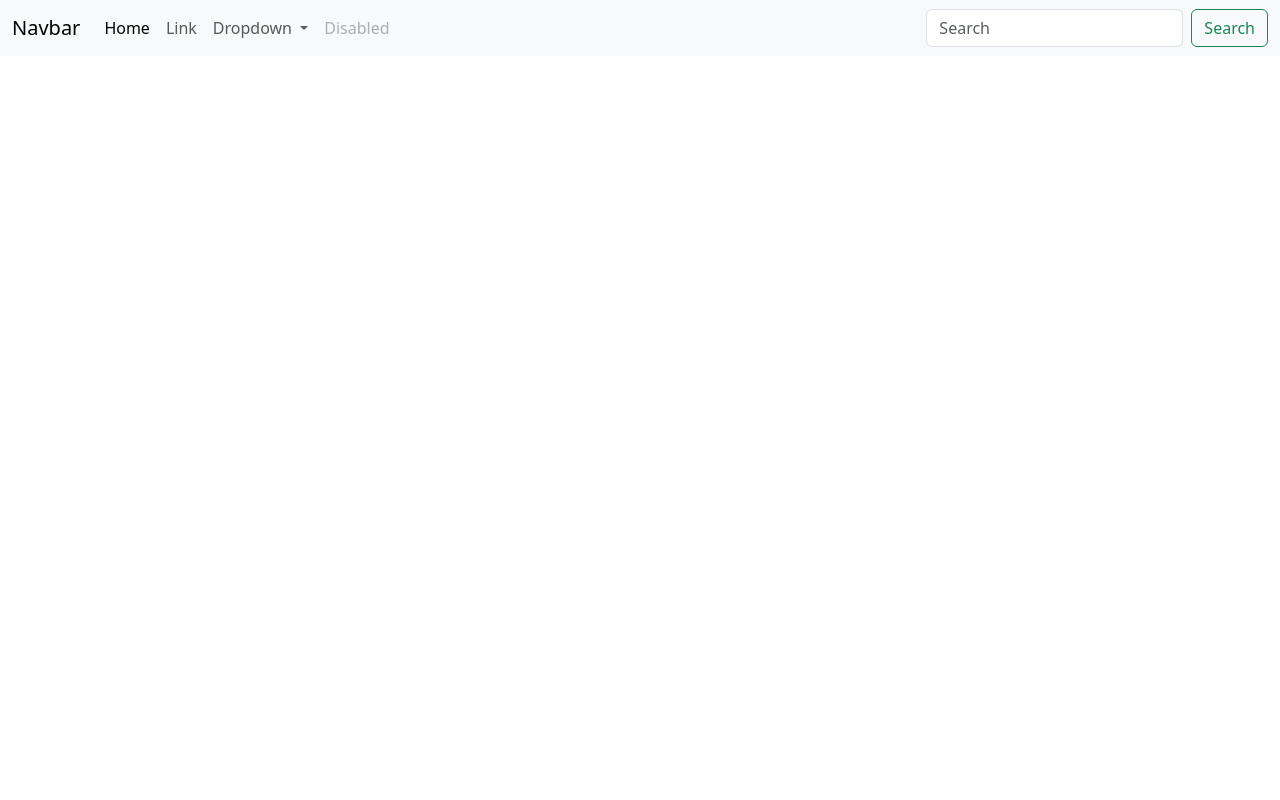
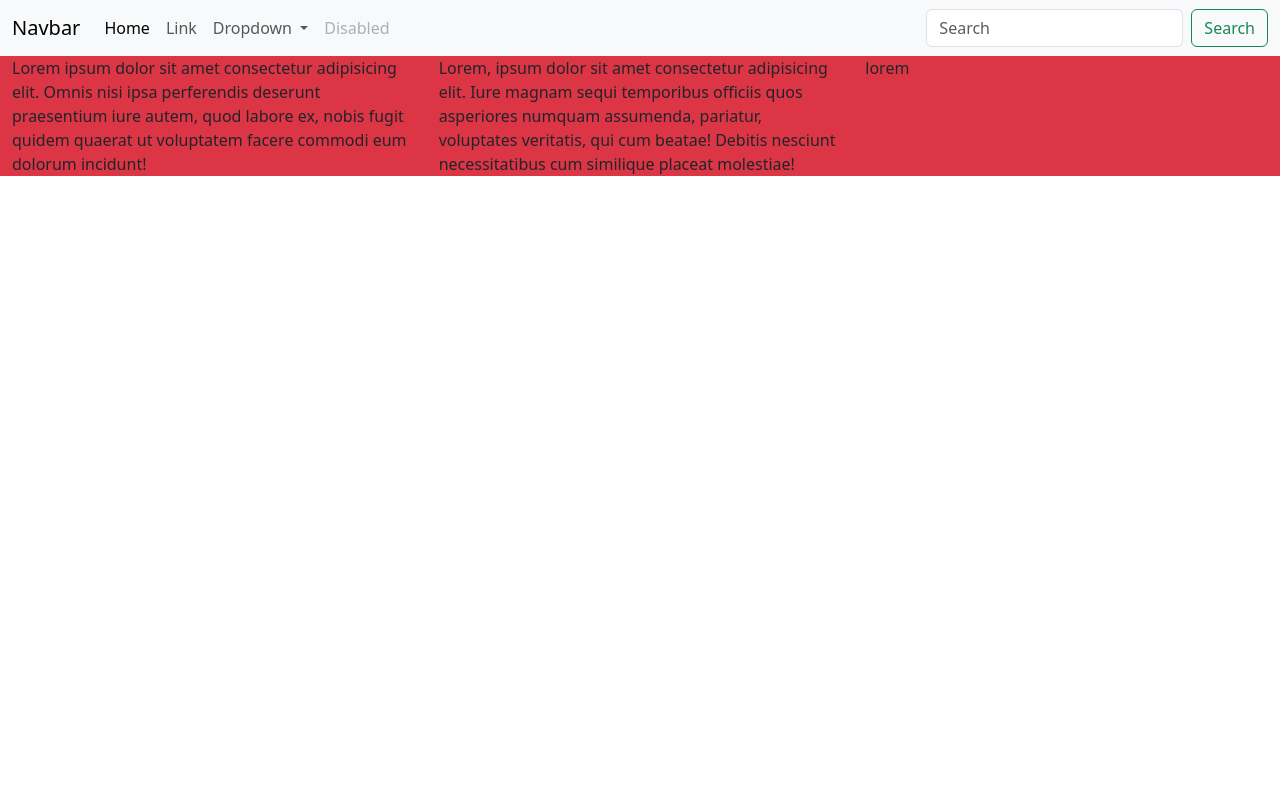
Before and after one commit to alejandrobusi/Com-83-test, a plain HTML site: page index.html in a window 1280 px wide. Shown: the top 800 px of the page. Drawn offline with nearby package versions, Linux system fonts and the light colour scheme.

Commit message:
remove class in the main tag

```diff
--- a/index.html
+++ b/index.html
@@ -45,7 +45,7 @@
       </div>
     </nav>
   </header>
-  <main class="vh-100">
+  <main>
 
   </main>
   <footer class="container-fluid bg-danger">
```
